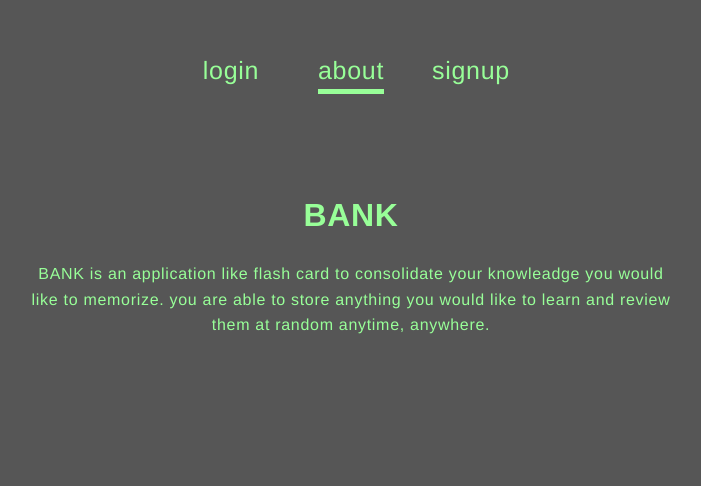
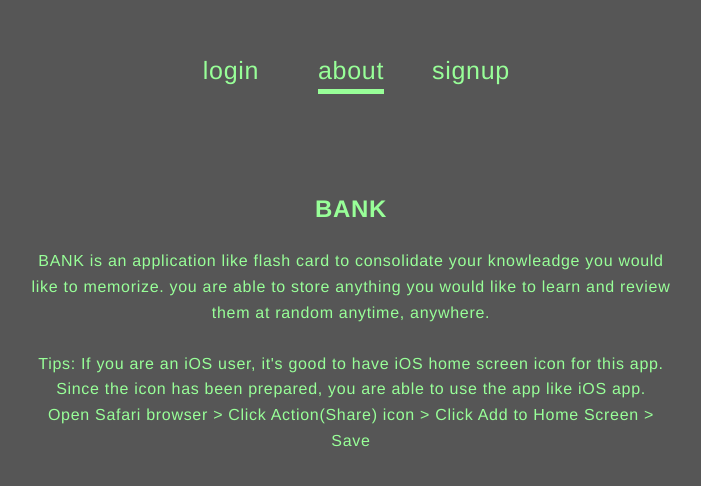
Before and after one commit to kentotakeuchi/bank, a React (Create React App) app in the folder client/: page /about in a window 1280 px wide. Shown: the top 486 px of the page, without its empty margins (289-990 px from the left). Built offline with nearby package versions, Linux system fonts and the light colour scheme.

Commit message:
make it better

```diff
--- a/client/src/containers/About/About.js
+++ b/client/src/containers/About/About.js
@@ -6,10 +6,13 @@ import classes from './About.module.scss';
 class About extends Component {
     render() {
         return(
-            <div className={classes.About}>
+            <article className={classes.About}>
                 <h1>bank</h1>
-                <p>BANK is an application like flash card to consolidate your knowleadge you would like to memorize. you are able to store anything you would like to learn and review them at random anytime, anywhere.</p>
-            </div>
+                <p>BANK is an application like flash card to consolidate your knowleadge you would like to memorize. you are able to store anything you would like to learn and review them at random anytime, anywhere.<br/></p>
+                <br/>
+                <p>Tips: If you are an iOS user, it's good to have iOS home screen icon for this app. Since the icon has been prepared, you are able to use the app like iOS app.<br/>
+                Open Safari browser > Click Action(Share) icon > Click Add to Home Screen > Save</p>
+            </article>
         );
     }
 }
```
